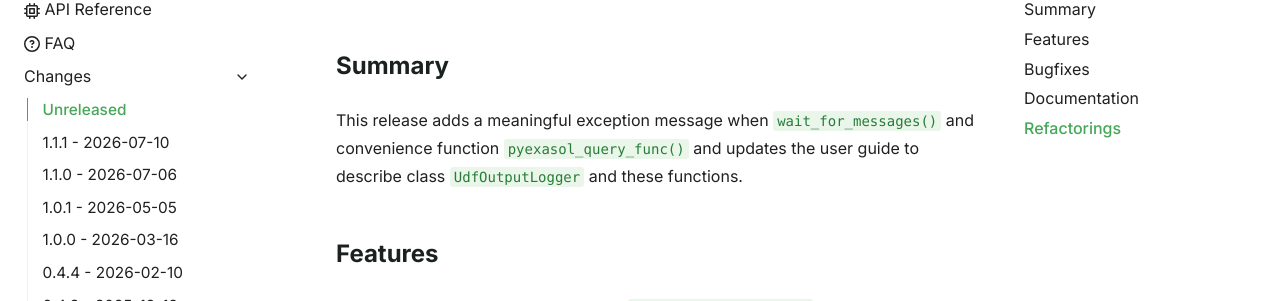
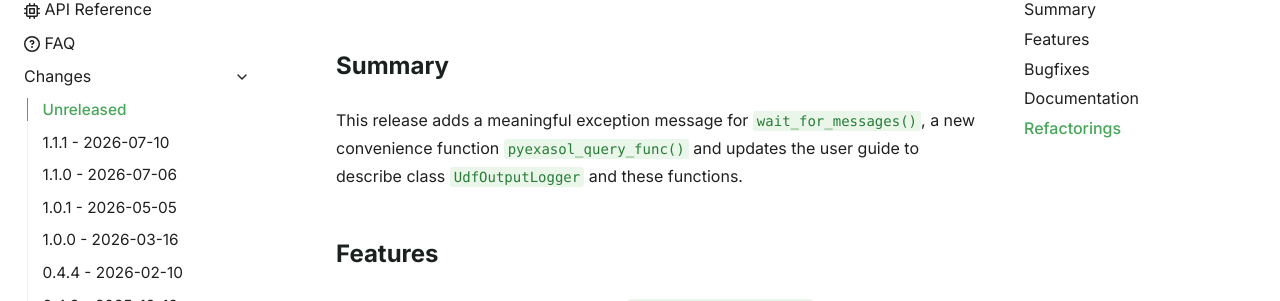
Before and after one commit to exasol/pytest-slc, a Sphinx documentation site: the page built from doc/changes/unreleased.md, in a window 1280 px wide and 1074 px high. Shown: the part 126-427 px from the top of the window. Built offline with Sphinx 7.4.7, drawn with Linux system fonts in a browser that asks for light colours; pages that are not in the unit, such as notebooks, are missing from menus.

Commit message:
Apply suggestions from code review
Co-authored-by: Steffen Pankratz <kratz00@gmx.de>

```diff
--- a/doc/changes/unreleased.md
+++ b/doc/changes/unreleased.md
@@ -2,7 +2,7 @@
 
 ## Summary
 
-This release adds a meaningful exception message when `wait_for_messages()` and convenience function `pyexasol_query_func()` and updates the user guide to describe class `UdfOutputLogger` and these functions.
+This release adds a meaningful exception message for `wait_for_messages()`, a new convenience function `pyexasol_query_func()` and updates the user guide to describe class `UdfOutputLogger` and these functions.
 
 ## Features
 
--- a/doc/user_guide.rst
+++ b/doc/user_guide.rst
@@ -11,7 +11,7 @@ UDF Output Logger
 The Pytest SLC Plugin helps accessing and analyzing the output of UDFs (User
 Defined Functions), see `docs.exasol.com <script_output_>`_.
 
-Since UDFs cannot print to your console, you only can retrieve messages from
+Since UDFs cannot print to your console, you can only retrieve messages from
 UDFs via network transfer, e.g. using *sockets*. PYTSLC class
 ``UdfOutputLogger`` can redirect output from UDFs to your local console or
 wait for specific messages.
```
